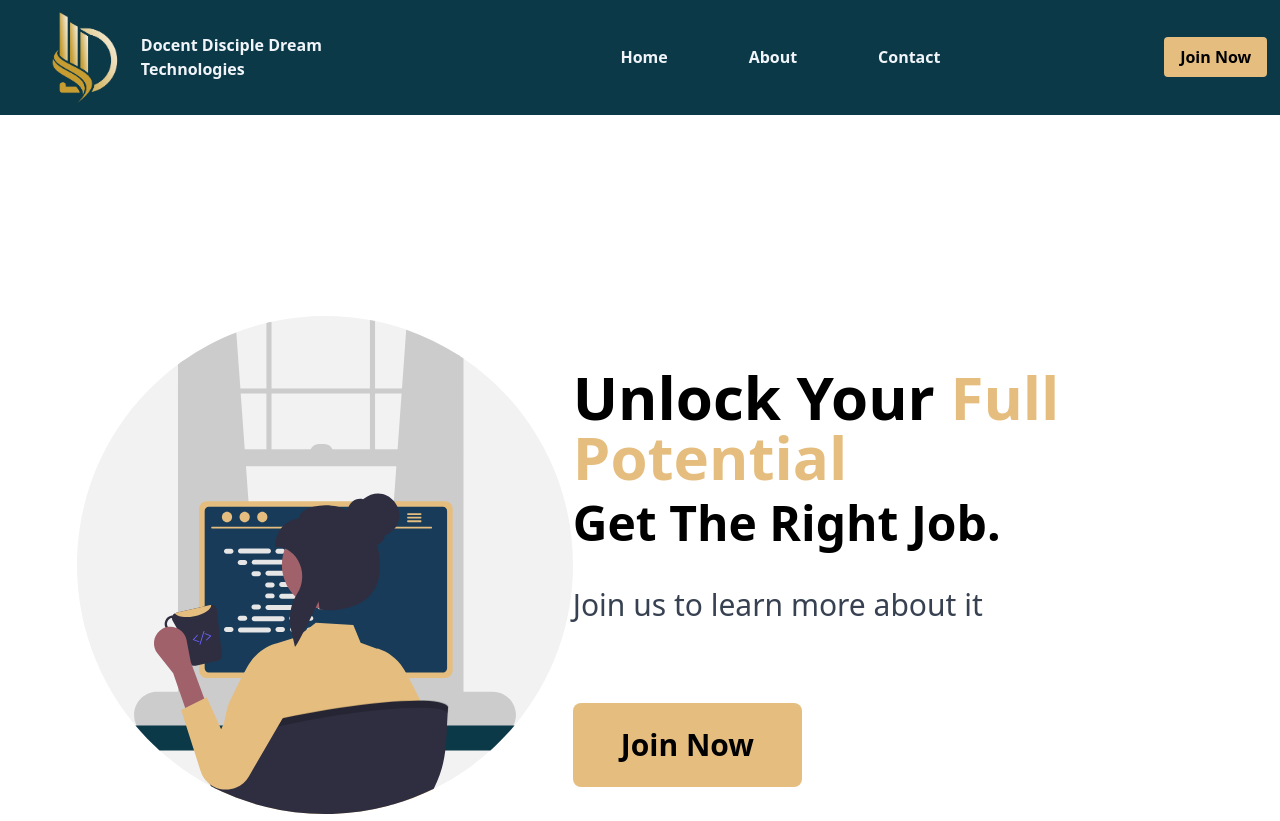
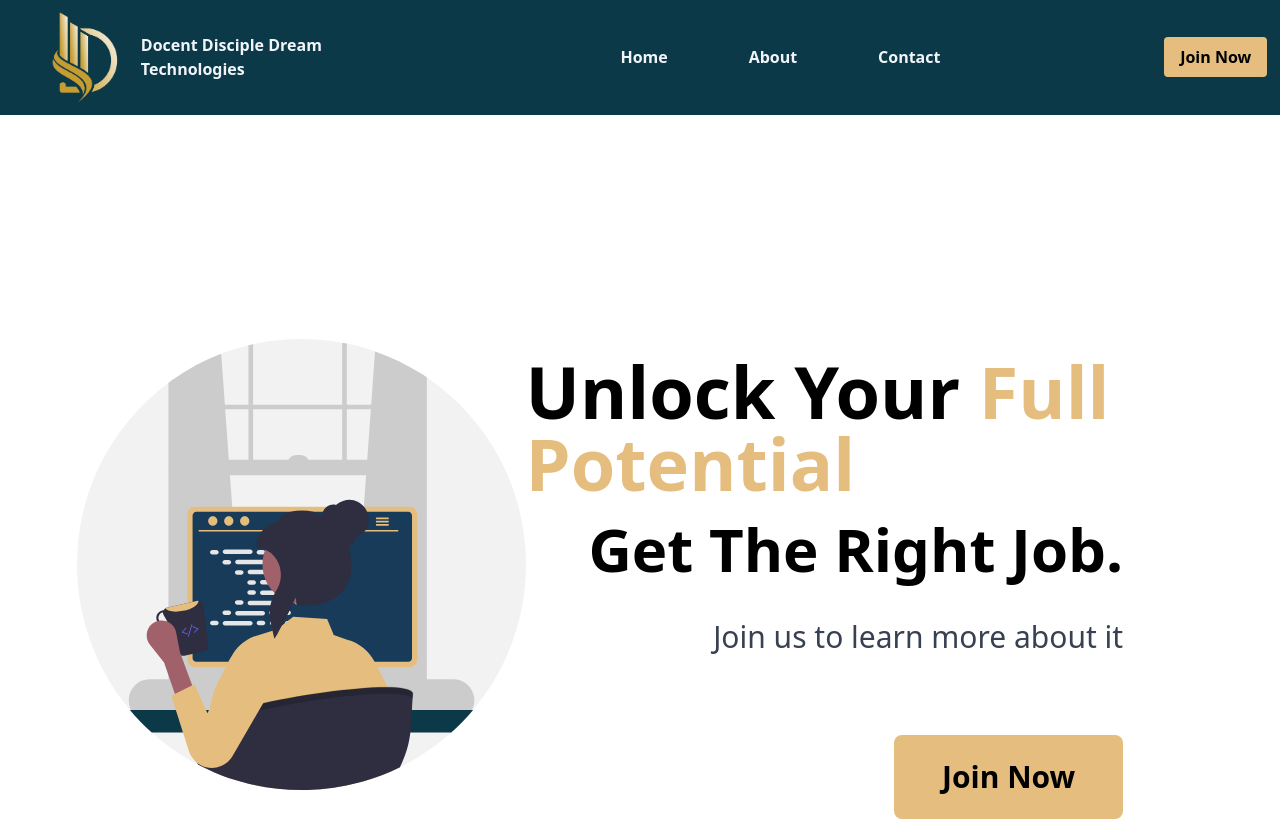
Before and after one commit to SHABARIUS/Web-App-deployment, a React (Vite) app: page / in a window 1280 px wide. Shown: the top 821 px of the page. Built offline with nearby package versions, Linux system fonts and the light colour scheme.

Commit message:
form styling little bit

```diff
--- a/src/components/Views/Contact.jsx
+++ b/src/components/Views/Contact.jsx
@@ -5,22 +5,27 @@ const Contact = () => {
         <h2 className="text-6xl font-bold my-32">Contact</h2>
         <form action="">
             <div>
-                <label htmlFor="FirstName">First Name</label>
+                <label htmlFor="FirstName" className="inline-block w-40">First Name</label>
+                <input type="text" className="ml-3 p-3 border border-black border-solid outline-black mr-5" />
+                <label htmlFor="LastName" className="inline-block w-32">Last Name</label>
                 <input type="text" className="mx-3 p-3 border border-black border-solid outline-black" />
             </div>
             <br />
             <div>
-                <label htmlFor="LastName">Last Name</label>
-                <input type="text" className="mx-3 p-3 border border-black border-solid outline-black" />
-            </div>
-            <br />
-            <div>
-                <label htmlFor="Email">Email</label>
+                <label htmlFor="Gender">
+                    Gender
+                </label>
+                <br />
+                <div className="my-3">
+                    <input type="radio" value="male" name="gender" /> <span className="mr-5">Male</span>
+                    <input type="radio" value="female" name="gender"/> Female
+                </div>
+                <label htmlFor="Email" className="inline-block w-40">Email</label>
                 <input type="email" className="mx-3 p-3 border border-black border-solid outline-black" />
             </div>
             <br />
             <div>
-                <label htmlFor="Number">Mobile</label>
+                <label htmlFor="Number" className="inline-block w-40">Mobile</label>
                 <input type="text" className="mx-3 p-3 border border-black border-solid outline-black" />
             </div>
             <br />
--- a/src/components/Views/Landing.jsx
+++ b/src/components/Views/Landing.jsx
@@ -6,10 +6,10 @@ const Landing = () => {
             <img src={landingImage} alt="coding person" width='700px' />
         </div>
         <div className="mr-20 mt-60">
-            <h1 className='text-6xl font-bold my-3'> Unlock Your <span className="text-[#E5BE7F]">Full Potential</span></h1>
-            <h1 className='text-5xl font-bold my-3'>Get The Right Job.</h1>
-            <h3 className='text-3xl my-5 text-gray-700 mt-10'>Join us to learn more about it</h3>
-            <div className="mt-20">
+            <h1 className='text-7xl font-bold mb-5'> Unlock Your <span className="text-[#E5BE7F]">Full Potential</span></h1>
+            <h1 className='text-6xl font-bold my-3 text-right'>Get The Right Job.</h1>
+            <h3 className='text-3xl my-5 text-gray-700 mt-10 text-right'>Join us to learn more about it</h3>
+            <div className="mt-20 text-right">
                 <button className='px-12 py-6 bg-[#E5BE7F] text-3xl rounded-lg font-bold'>Join Now</button>
             </div>
         </div>
```
